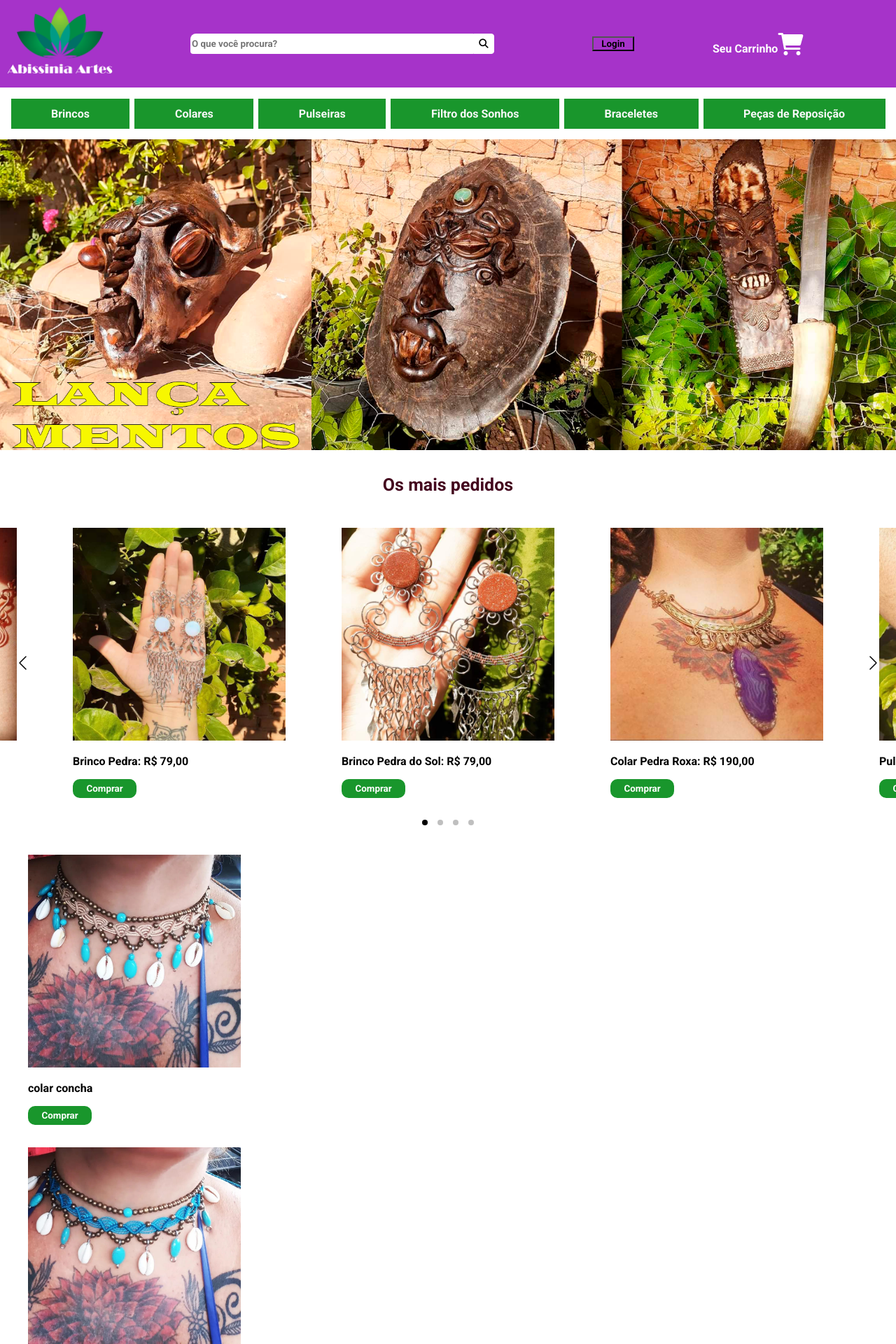
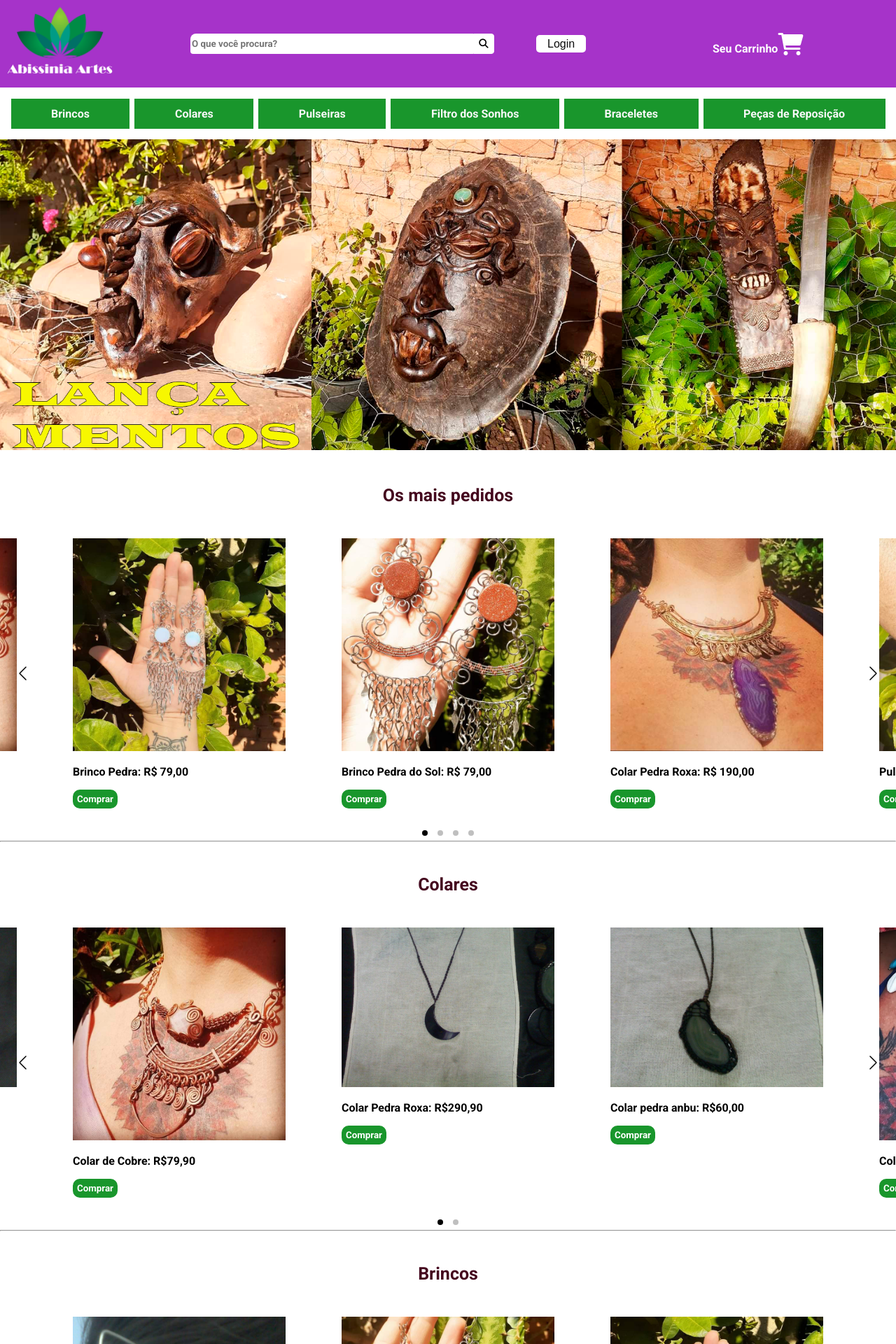
Before and after one commit to luanadacosta/Absinia, a PHP site: page / in a window 1280 px wide. Shown: the top 1920 px of the page at 70% size. Run offline with PHP 8.4, Linux system fonts and the light colour scheme; some libraries are stand-ins or nearby versions.

Commit message:
btn login

```diff
--- a/css/style.css
+++ b/css/style.css
@@ -82,21 +82,8 @@ body{
     text-decoration: none;
     margin-top: 0;
 
-
-
 }
 
-.btn-login{
-    width: 60px;
-    margin-left: 80px;
-    background-color: #a633c9;
-    text-decoration: none;
-    margin-top: 0;
-}
-
-.btn-login :hover{
-    color: #ffffff;
-}
 
 .navbar{
     width: 100%;
@@ -152,16 +139,19 @@ body{
     padding: 0px;
 }
 
+.promocoes{
+    margin-top: 40px;
+}
+
 /*altera o tamanho padrao de cada item do corosel*/
 
 .carousel__slide{
     width: 30%;
     padding: 0;
-
+    display: flex;
 }
 
 .btn-comprar{
-    width: 30%;
     padding: 6px;
     color: #ffffff;
     background-color: #19962c;
@@ -171,6 +161,24 @@ body{
 
 .btn-comprar:hover{
     background-color: #21a81a;
+}
+
+.btn-login{
+    font-family:Arial, Helvetica, sans-serif;
+    padding: 4px;
+    color: #0c0c0c;
+    background-color: #fff;
+    border: #fff;
+    border-radius: 5px;
+    cursor: pointer;
+    padding: 4px 16px;
+    align-items: center;
+}
+
+
+
+.btn-login:hover{
+    background-color: #ecf0ec;
 }
 
 
--- a/index.html
+++ b/index.html
@@ -31,12 +31,12 @@
                 <div class="div-lupa">
                     <input class="input-lupa" type="text" name="pesquisar" id="pesquisar"
                         placeholder="O que você procura?">
-                    <button class="btn-lupa" type="button" onclick="consultaLupa()"><i
-                            class="fa-solid fa-magnifying-glass"></i></button>
+                    <button class="btn-lupa" type="button" onclick="consultaLupa()">
+                        <i class="fa-solid fa-magnifying-glass"></i></button>
                 </div>
             </div>
             <div class="item ">
-                <button type="button" class="btn-login" onclick="validaLogin()">Login</button>
+                <a class="btn-login" type="button" onclick="validaLogin()">Login</a>
             </div>
             <!--icone do font awesome-->
             <div class="item">
@@ -88,7 +88,8 @@
             <div class="promocoes">
                 <p class="promocoes-titulo">Os mais pedidos</p>
 
-                <div id="myCarousel" class="carousel">
+                <div id="carousel-destaque" class="carousel">
+
                     <div class="carousel__slide">
                         <figure class="promocoes-figure">
                             <img class="promocoes-img" src="img/brinco_pedra_branca.jpg" alt="">
@@ -135,7 +136,7 @@
                         <figure class="promocoes-figure">
                             <img class="promocoes-img" src="img/aneis.jpg" at="">
                             <figcaption>
-                                <p>Aneis pedras: R$ 39,90</p>
+                                <p>Aneis pedras: R$39,90</p>
                                 <button  class="btn-comprar" type="button" onclick="addProduto()">Comprar</button>
                             </figcaption>
                         </figure>
@@ -145,7 +146,7 @@
                         <figure class="promocoes-figure">
                             <img class="promocoes-img" src="img/colar_pedra_transparente.jpg" alt="">
                             <figcaption>
-                                <p>Colar cristal: R$ 39,90</p>
+                                <p>Colar cristal: R$39,90</p>
                                 <button class="btn-comprar" type="button" onclick="addProduto()">Comprar</button>
                             </figcaption>
                         </figure>
@@ -156,7 +157,7 @@
                         <figure class="promocoes-figure">
                             <img class="promocoes-img" src="img/colar_azul.jpg" alt="">
                             <figcaption>
-                                <p>Colar Azul: R$ 49,90</p>
+                                <p>Colar Azul: R$49,90</p>
                                 <button  class="btn-comprar" type="button" onclick="addProduto()">Comprar</button>
                             </figcaption>
                         </figure>
@@ -166,7 +167,7 @@
                         <figure class="promocoes-figure">
                             <img class="promocoes-img" src="img/colar_pedra_preta.jpg" alt="">
                             <figcaption>
-                                <p>Colar Preto: R$ 49,90</p>
+                                <p>Colar Preto: R$49,90</p>
                                 <button  class="btn-comprar" type="button" onclick="addProduto()">Comprar</button>
                             </figcaption>
                         </figure>
@@ -176,7 +177,7 @@
                         <figure class="promocoes-figure">
                             <img class="promocoes-img" src="img/colar_pedra_verde.jpg" alt="">
                             <figcaption>
-                                <p>Colar Verde: R$ 49,90</p>
+                                <p>Colar Verde: R$49,90</p>
                                 <button class="btn-comprar" type="button" onclick="addProduto()">Comprar</button>
                             </figcaption>
                         </figure>
@@ -186,49 +187,156 @@
                         <figure class="promocoes-figure">
                             <img class="promocoes-img" src="img/colar_pedra_marrom.jpg" alt="">
                             <figcaption>
-                                <p>Colar de Cobre: R$ 49,90</p>
+                                <p>Colar de Cobre: R$49,90</p>
                                 <button class="btn-comprar" type="button" onclick="addProduto()">Comprar</button>
                             </figcaption>
                         </figure>
                     </div>
-                </div>
             </div>
-            <br>
+            <hr>
 
             <div class="promocoes">
-                <div id="myCarousel" class="carousel">
+                <p class="promocoes-titulo">Colares<i class="fa-light fa-planet-ringed"></i></p>
+
+                <div id="carousel-colar" class="carousel">
+
                     <div class="carousel__slide">
                         <figure class="promocoes-figure">
-                            <img class="promocoes-img" src="img/colar_concha1.jpg" alt="">
+
+                            <img class="promocoes-img" src="img/colar_pedra_marrom.jpg" alt="">
                             <figcaption>
-                                <p>colar concha</p>
-                                <button class="btn-comprar" type="button" onclick="addProduto()">Comprar</button>
+                                <p>Colar de Cobre: R$79,90</p>
+                                <button class="btn-comprar" type="button" onclick="addProduto()" >Comprar</button>
                             </figcaption>
                         </figure>
                     </div>
 
                     <div class="carousel__slide">
-                        <figure>
-                            <img class="promocoes-img" src="img/colar_concha2.jpg" alt="">
+                        <figure class="promocoes-figure">
+                            <img class="promocoes-img" src="img/colar11.jpg" alt="">
                             <figcaption>
-                                <p>colar concha</p>
-                                <button  class="btn-comprar" type="button" onclick="addProduto()">Comprar</button>
+                                <p>Colar Pedra Roxa: R$290,90</p>
+                                <button class="btn-comprar" type="button" onclick="addProduto()" >Comprar</button>
                             </figcaption>
                         </figure>
                     </div>
 
                     <div class="carousel__slide">
-                        <figure>
-                            <img class="promocoes-img" src="img/colar_concha3.jpg" class="" alt="">
+                        <figure class="promocoes-figure">
+                            <img class="promocoes-img" src="img/colar12.jpg" alt="">
                             <figcaption>
-                                <p>colar concha</p>
-                                <button  class="btn-comprar" type="button" onclick="addProduto()">Comprar</button>
+                                <p>Colar pedra anbu: R$60,00</p>
+                                <button class="btn-comprar" type="button" onclick="addProduto()" >Comprar</button>
                             </figcaption>
                         </figure>
                     </div>
+
+                    <div class="carousel__slide">
+                        <figure class="promocoes-figure">
+                            <img class="promocoes-img" src="img/colar_concha1.jpg" alt="">
+                            <figcaption>
+                                <p>Colar pedra: R$39,00</p>
+                                <button class="btn-comprar" type="button" onclick="addProduto()" >Comprar</button>
+                            </figcaption>
+                        </figure>
+                    </div>
+
+                    <div class="carousel__slide">
+                        <figure class="promocoes-figure">
+                            <img class="promocoes-img" src="img/colar14.jpg" alt="">
+                            <figcaption>
+                                <p>Colares aranhado: R$39,00</p>
+                                <button class="btn-comprar" type="button" onclick="addProduto()" >Comprar</button>
+                            </figcaption>
+                        </figure>
+                    </div>
+            </div>
+            <hr>
+
+            <div class="promocoes">
+                <p class="promocoes-titulo">Brincos</p>
+                <div id="carousel-brincos" class="carousel">
+
+                    <div class="carousel__slide">
+                        <figure class="promocoes-figure">
+                            <img class="promocoes-img" src="img/brinco1.jpg" alt="">
+                            <figcaption>
+                                <p>Colar Pedra: R$79,00</p>
+                                <button class="btn-comprar" type="button" onclick="addProduto()" >Comprar</button>
+                            </figcaption>
+                        </figure>
+                    </div>
+
+                    <div class="carousel__slide">
+                        <figure class="promocoes-figure">
+                            <img class="promocoes-img" src="img/brunco_pedra_sol.jpg" alt="">
+                            <figcaption>
+                                <p>Colar Pedra Roxa: R$290,00</p>
+                                <button class="btn-comprar" type="button" onclick="addProduto()" >Comprar</button>
+                            </figcaption>
+                        </figure>
+                    </div>
+
+                    <div class="carousel__slide">
+                        <figure class="promocoes-figure">
+                            <img class="promocoes-img" src="img/brinco_pedra_branca.jpg" alt="">
+                            <figcaption>
+                                <p>Colar pedra anbu: R$60,00</p>
+                                <button class="btn-comprar" type="button" onclick="addProduto()" >Comprar</button>
+                            </figcaption>
+                        </figure>
+                    </div>
+            </div>
+
+            <hr>
+
+
+            <div class="promocoes">
+                <p class="promocoes-titulo">Pulseiras</p>
+                <div id="carousel-pulseiras" class="carousel">
+
+                    <div class="carousel__slide">
+                        <figure class="promocoes-figure">
+                            <img class="promocoes-img" src="img/pulseira1jpg.jpg" alt="">
+                            <figcaption>
+                                <p>Pulseira Gladiadora: R$49,90</p>
+                                <button class="btn-comprar" type="button" onclick="addProduto()" >Comprar</button>
+                            </figcaption>
+                        </figure>
+                    </div>
+
+                    <div class="carousel__slide">
+                        <figure class="promocoes-figure">
+                            <img class="promocoes-img" src="img/pulseira_verde.jpg" alt="">
+                            <figcaption>
+                                <p>Pulseiras de cobre: R$90,00</p>
+                                <button class="btn-comprar" type="button" onclick="addProduto()" >Comprar</button>
+                            </figcaption>
+                        </figure>
+                    </div>
+
+                    <div class="carousel__slide">
+                        <figure class="promocoes-figure">
+                            <img class="promocoes-img" src="img/pulseira_marrom.jpg" alt="">
+                            <figcaption>
+                                <p>Pulseira: R$39,90</p>
+                                <button class="btn-comprar" type="button" onclick="addProduto()" >Comprar</button>
+                            </figcaption>
+                        </figure>
+                    </div>
+
+                    <div class="carousel__slide">
+                        <figure class="promocoes-figure">
+                            <img class="promocoes-img" src="img/pulseira_m.jpg" alt="">
+                            <figcaption>
+                                <p>pulseira olho de gato: R$30,90</p>
+                                <button class="btn-comprar" type="button" onclick="addProduto()" >Comprar</button>
+                            </figcaption>
+                        </figure>
+                    </div>
+
                 </div>
             </div>
-
         </main>
     </div>
     <!--fim do container interno-->
@@ -272,19 +380,14 @@
 
         <div class="rodape-item">
             <P class="rodape-titulo">SIGA NOSSAS REDES SOCIAIS</p>
-            <a href="https://instagram.com/abissinia_artes/">
+            <a href="https://instagram.com/abissinia_artes/" target="_blank">
                 <img class="social" src="img/instagram.webp" alt="">
             </a>
 
-            <a href="https://www.facebook.com/profile.php?id=100063766554825">
+            <a href="https://www.facebook.com/profile.php?id=100063766554825" target="_blank">
                 <img class="social" src="img/Facebook.png" alt="">
             </a>
         </div>
-
-
-        <hr>
-
-
         </div>
     </footer>
 
@@ -292,7 +395,7 @@
     </div>
     <!--Importação do Fancy-->
     <script src="https://cdn.jsdelivr.net/npm/@fancyapps/ui@4.0/dist/fancybox.umd.js"></script>
-    <script src="https:kit.fontwesome.com/d1a9a58100.js" crossorigin="anonymous"></script>
+    <!-- <script src="https:kit.fontwesome.com/d1a9a58100.js" crossorigin="anonymous"></script> -->
     <script src="js/script.js"></script>
 </body>
 
```
Also changed, not shown: js/script.js (+20 -3 lines), img/aneis1.jpg (added), img/brinco1.jpg (added), img/brinco2.jpg (added), img/colar11.jpg (added), img/colar12.jpg (added), img/colar14.jpg (added), img/lupa.png (deleted), img/pulseira1jpg.jpg (added).
